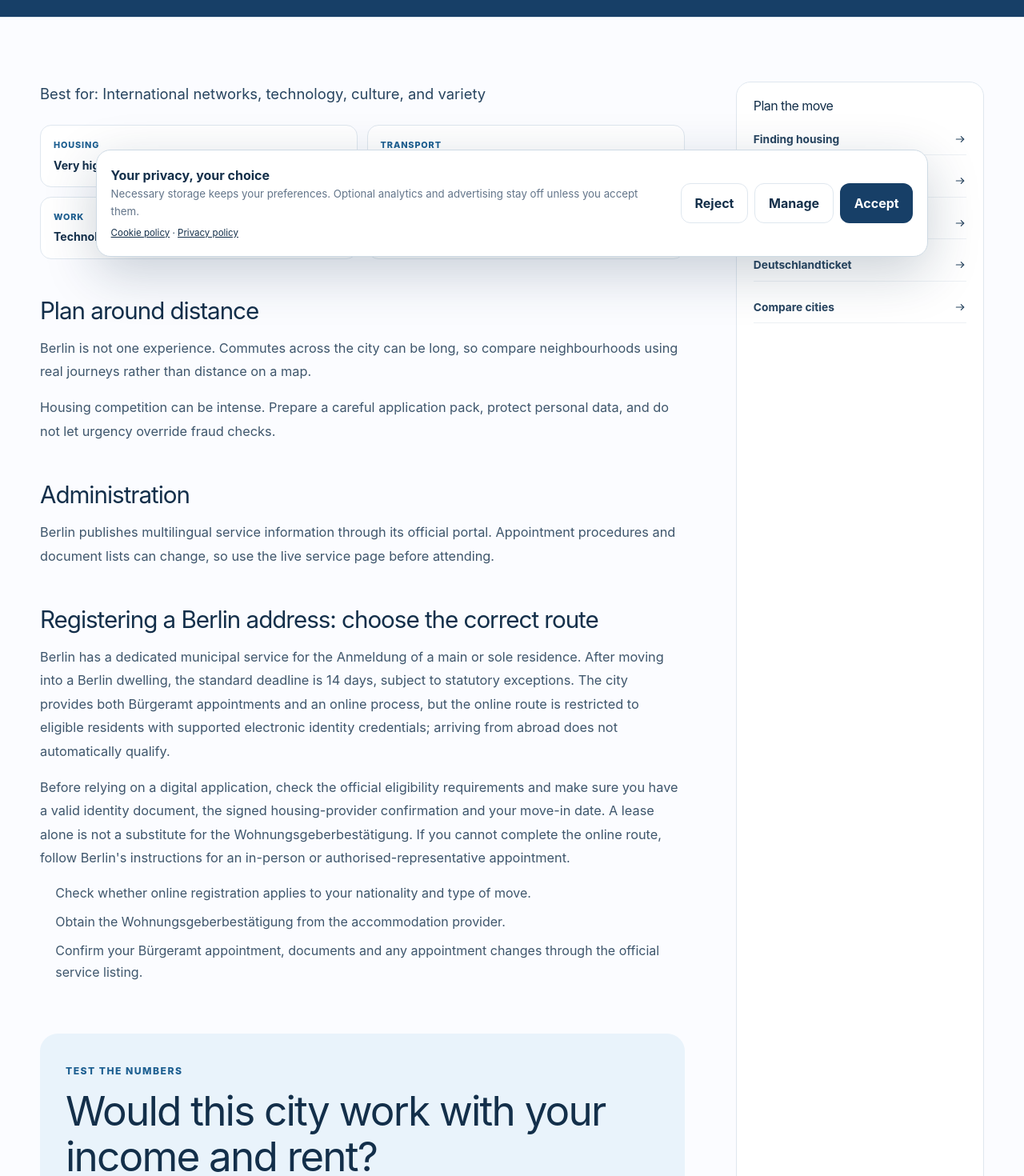
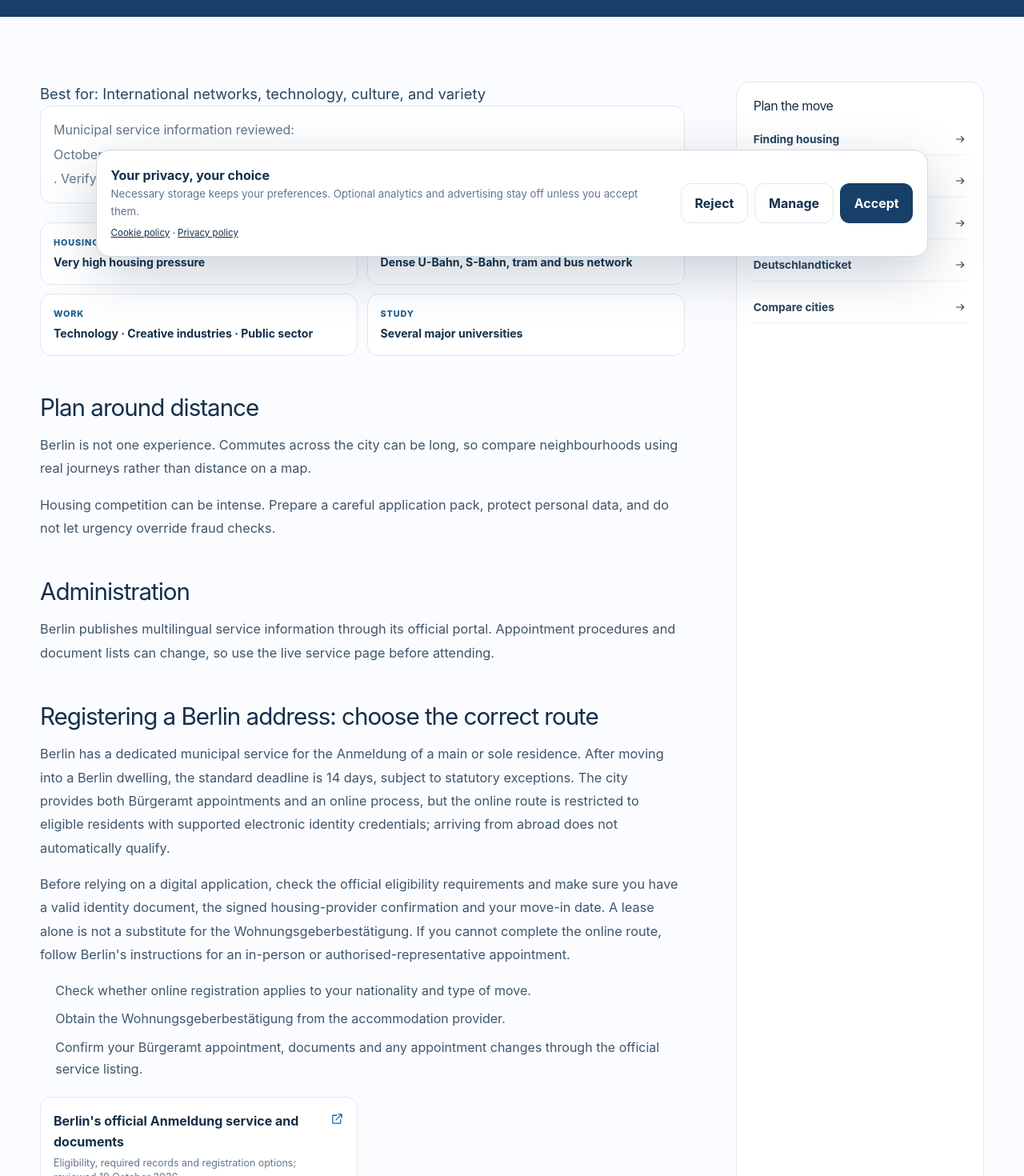
Before and after one commit to hecroigg/blog-alemania, a Next.js app: page /cities/berlin in a window 1280 px wide. Shown: the part 460-1930 px from the top of the page at 80% size. Built offline with nearby package versions, Linux system fonts and the light colour scheme; no server answers.

Commit message:
Improve municipal fact-checks and actionable sources on five priority city guides

```diff
--- a/app/cities/[slug]/page.tsx
+++ b/app/cities/[slug]/page.tsx
@@ -29,9 +29,9 @@ export default async function CityPage({ params }: Props) {
     <section className="page-hero city-detail-hero"><div className="shell"><Breadcrumbs items={[{ label: "Home", href: "/" }, { label: "Cities", href: "/cities" }, { label: city.name }]}/><div className="page-hero-grid"><div className="page-hero-copy"><span className="eyebrow">{city.region}</span><h1>Living in {city.name}</h1><p>{city.description}</p></div><div className="page-stat"><span>City character</span><strong>{city.name.slice(0, 2).toUpperCase()}</strong><small>{city.character}</small></div></div></div></section>
     <div className="shell content-grid">
       <div className="content-main">
-        <p className="lead">Best for: {city.bestFor}</p>
+        <p className="lead">Best for: {city.bestFor}</p>{city.updated ? <p className="source-stamp">Municipal service information reviewed: <time dateTime={city.updated}>{city.updated}</time>. Verify live requirements before booking.</p> : null}
         {profile && <CityPracticalSnapshot cityName={city.name} profile={profile}/>}
-        {city.sections.map((section) => <section className="article-section" id={toId(section.heading)} key={section.heading}><h2>{section.heading}</h2>{section.paragraphs.map((paragraph) => <p key={paragraph}>{paragraph}</p>)}{section.bullets && <ul>{section.bullets.map((bullet) => <li key={bullet}>{bullet}</li>)}</ul>}{section.callout && <aside className={`callout callout-${section.callout.tone || "note"}`}><strong>{section.callout.title}</strong><p>{section.callout.text}</p></aside>}</section>)}
+        {city.sections.map((section) => <section className="article-section" id={toId(section.heading)} key={section.heading}><h2>{section.heading}</h2>{section.paragraphs.map((paragraph) => <p key={paragraph}>{paragraph}</p>)}{section.bullets && <ul>{section.bullets.map((bullet) => <li key={bullet}>{bullet}</li>)}</ul>}{section.callout && <aside className={`callout callout-${section.callout.tone || "note"}`}><strong>{section.callout.title}</strong><p>{section.callout.text}</p></aside>}{section.resources?.length ? <div className="resource-grid" aria-label="Official resources">{section.resources.map((resource)=><a href={resource.url} key={resource.url} target="_blank" rel="noopener noreferrer"><span><strong>{resource.label}</strong><small>{resource.note}</small></span><Icon name="external" size={17}/></a>)}</div> : null}</section>)}
         <section className="city-decision-cta"><span className="eyebrow">Test the numbers</span><h2>Would this city work with your income and rent?</h2><p>Use a current warm-rent listing in the calculators. That is more useful than a citywide average.</p><div><Link className="button button-primary" href="/tools/cost-of-living">Build a city budget</Link><Link className="button button-secondary" href="/tools/apartment-affordability">Check an apartment</Link></div></section>
         <section className="sources-section"><h2>Local and official sources</h2><ul className="source-list">{city.sources.map((source) => <li key={source.url}><a href={source.url} target="_blank" rel="noreferrer"><span><strong>{source.name}</strong><small>{source.note}</small></span><Icon name="external"/></a></li>)}</ul></section>
       </div>
```
